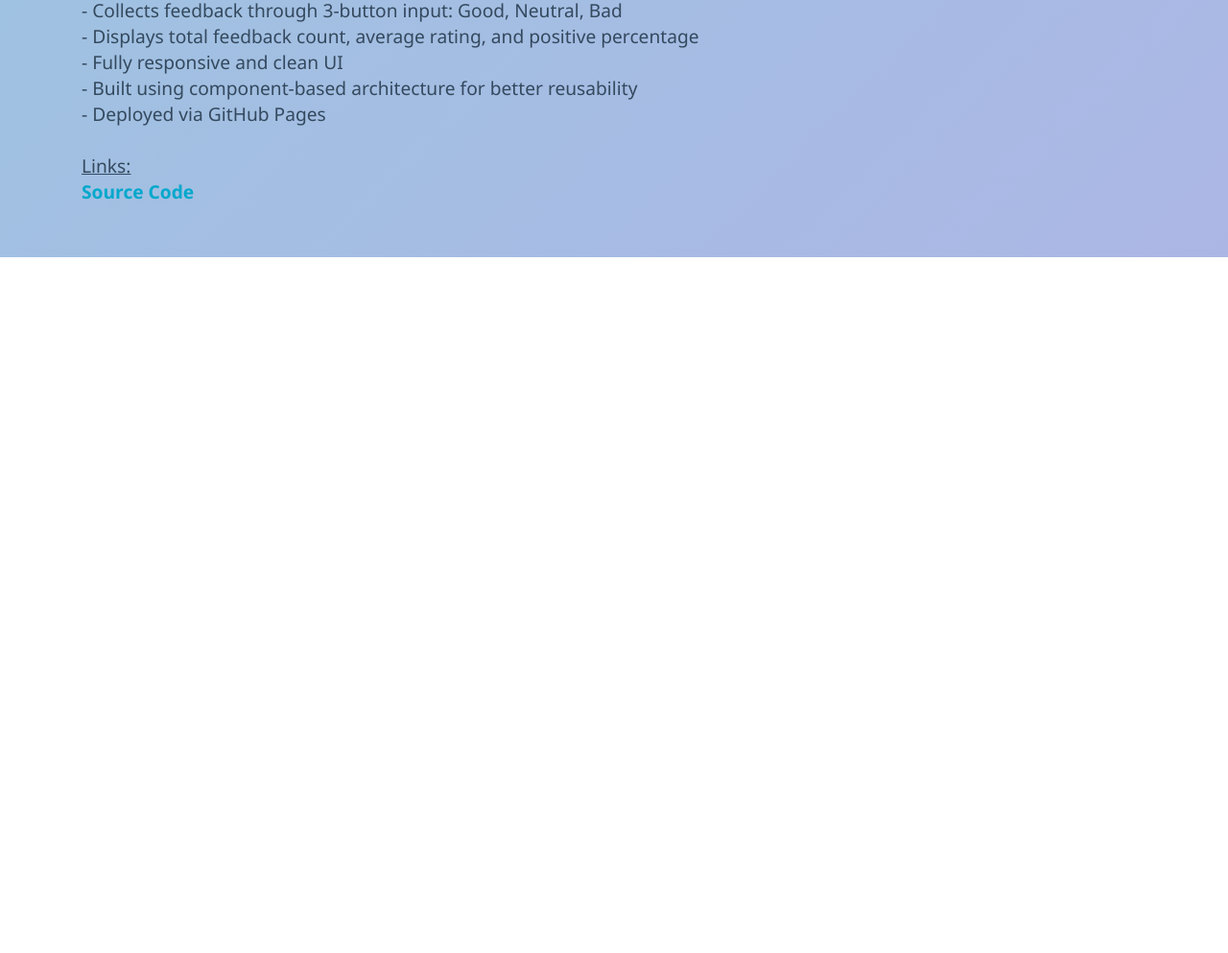
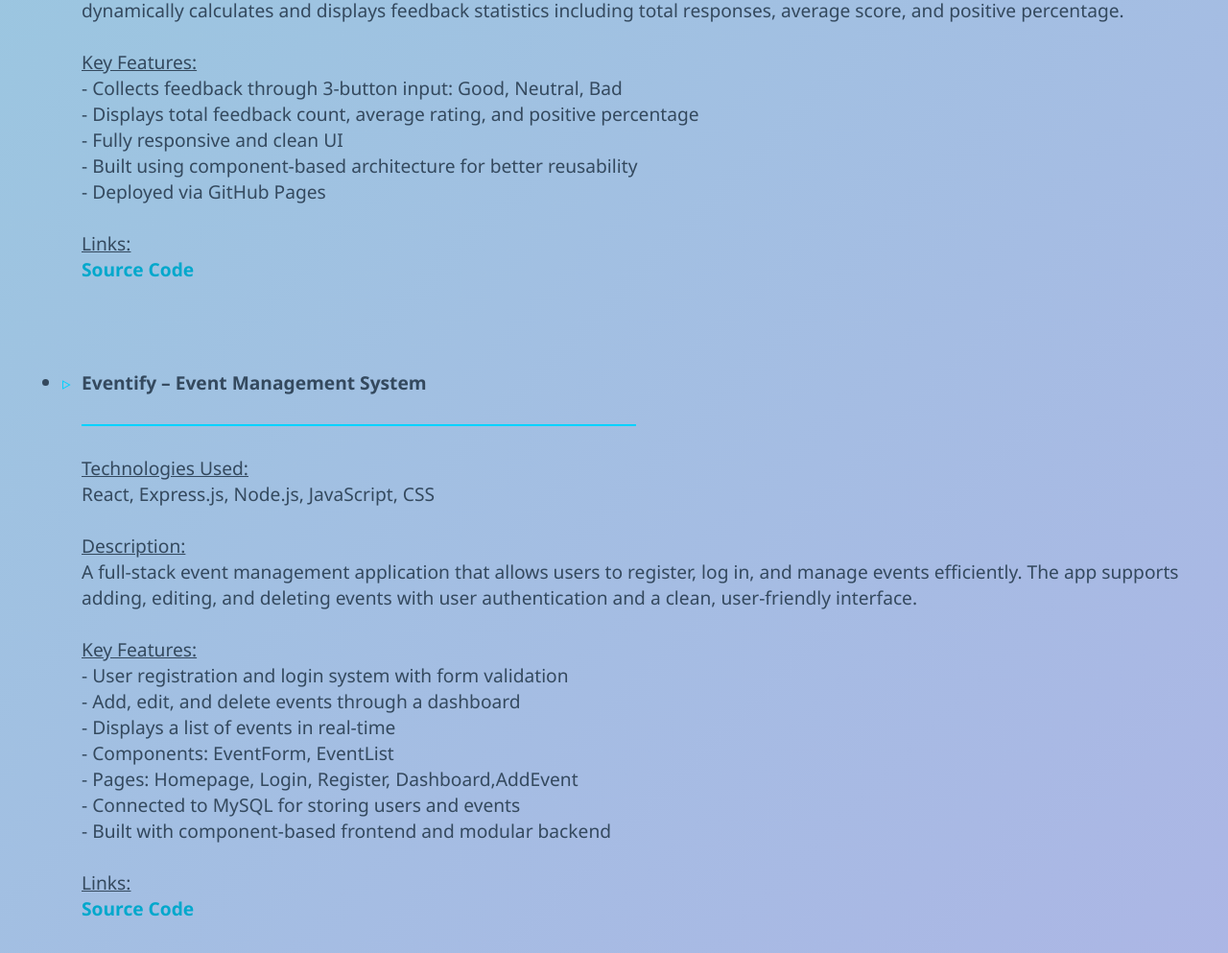
Before and after one commit to MAHIMA-0/my-portfolio, a plain HTML site: page projects.html in a window 1280 px wide. Shown: the part 5418-6411 px from the top of the page at 96% size. Before the commit the page ends 5686 px from the top, so only its background shows below. Drawn offline with Linux system fonts and the light colour scheme.

Commit message:
Updated Eventify Project

```diff
--- a/projects.html
+++ b/projects.html
@@ -178,7 +178,7 @@
 
             <u>Links:</u><br>
             <a href="https://github.com/MAHIMA-0/planmate.git" target="_blank">Source Code</a>
-        </li>
+        </li><br><br><br>
 
 <li><b>Customer Feedback App</b><br><hr>
     <u>Technologies Used:</u><br>
@@ -198,6 +198,26 @@
     <a href="https://github.com/MAHIMA-0/CSF" target="_blank">Source Code</a>
 </li>
 
+<br><br><br>
+<li><b>Eventify – Event Management System</b><br><hr>
+    <u>Technologies Used:</u><br>
+    React, Express.js, Node.js, JavaScript, CSS<br><br>
+
+    <u>Description:</u><br>
+    A full-stack event management application that allows users to register, log in, and manage events efficiently. The app supports adding, editing, and deleting events with user authentication and a clean, user-friendly interface.<br><br>
+
+    <u>Key Features:</u><br>
+    - User registration and login system with form validation<br>
+    - Add, edit, and delete events through a dashboard<br>
+    - Displays a list of events in real-time<br>
+    - Components: EventForm, EventList<br>
+    - Pages: Homepage, Login, Register, Dashboard,AddEvent<br>
+    - Connected to MySQL for storing users and events<br>
+    - Built with component-based frontend and modular backend<br><br>
+
+    <u>Links:</u><br>
+    <a href="https://github.com/MAHIMA-0/eventify" target="_blank">Source Code</a>
+</li>
 
 
 
```
